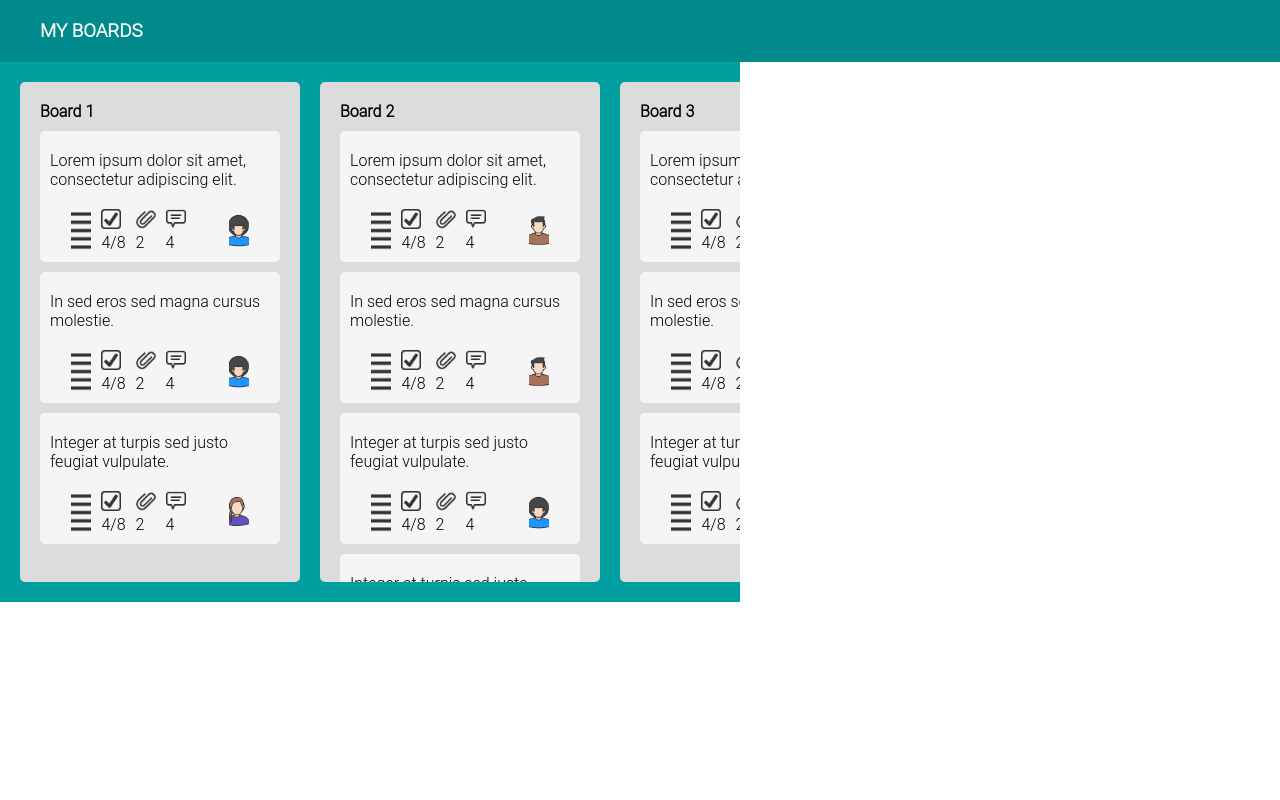
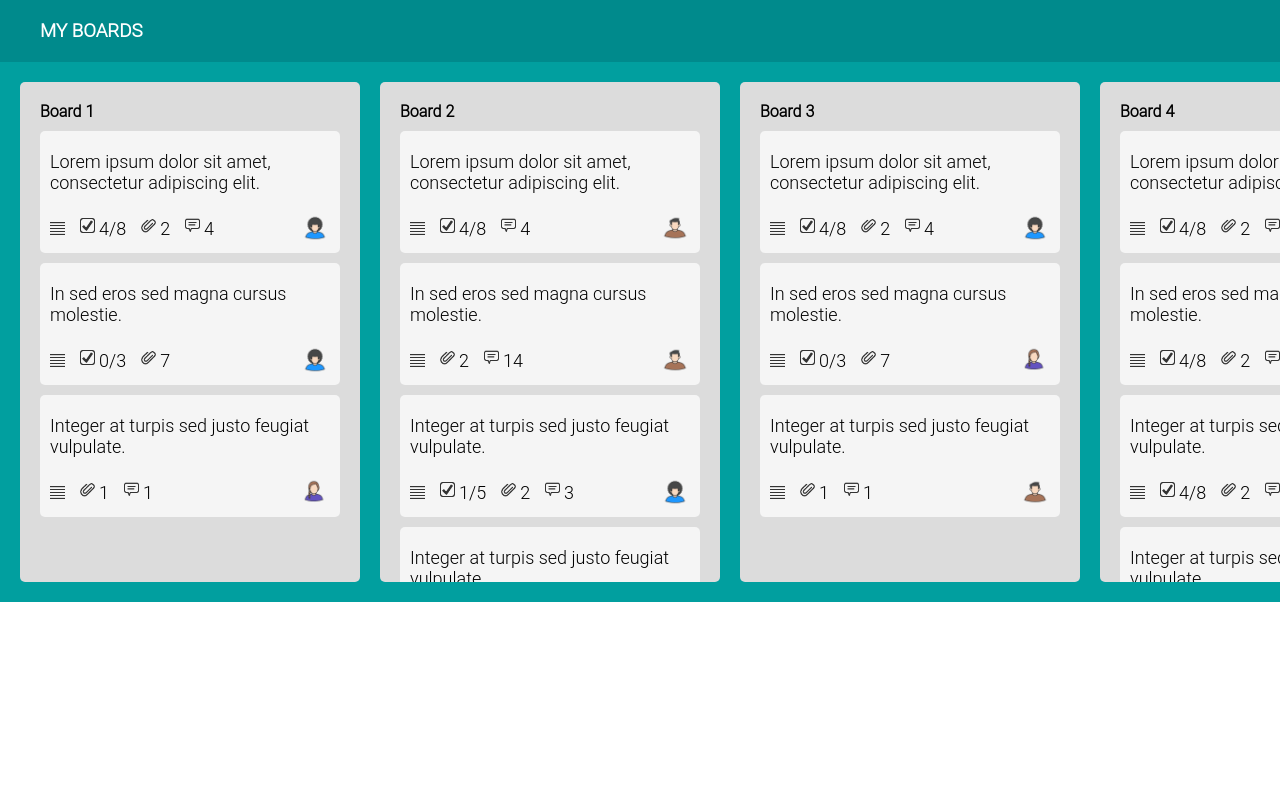
Before and after one commit to Dimonch1k/HTML_CSS_Homework_5, a plain HTML site: page 3_Task_Boards_Page/index.html in a window 1280 px wide. Drawn offline with Linux system fonts and the light colour scheme.

Commit message:
second commit

```diff
--- a/3_Task_Boards_Page/index.html
+++ b/3_Task_Boards_Page/index.html
@@ -23,7 +23,7 @@
 			<div class="boards_wrapper">
 
 				<!-- Board 1 -->
-				<div class="board">
+				<div class="board board1">
 					<!-- Board heading -->
 					<div class="board_heading">
 						<h4>Board 1</h4>
@@ -57,8 +57,9 @@
 										<p>4</p>
 									</div>
 								</div>
-								<img src="./images/Jack_Silverston.png" alt="Jack Silverston">
 
+								<!-- Permormer -->
+								<img class="permormer" src="./images/Jack_Silverston.png" alt="Jack Silverston">
 							</div>
 						</div>
 
@@ -73,21 +74,17 @@
 
 										<div class="info_checks">
 											<img src="./images/Checkbox.png" alt="Checkbox">
-											<p>4/8</p>
+											<p>0/3</p>
 										</div>
 
 										<div class="info_attach">
 											<img src="./images/Attach.png" alt="Attach">
-											<p>2</p>
-										</div>
-
-										<div class="info_comment">
-											<img src="./images/Comment.png" alt="Comment">
-											<p>4</p>
+											<p>7</p>
 										</div>
 									</div>
 
-									<img src="./images/Jack_Silverston.png" alt="Jack Silverston">
+									<!-- Permormer -->
+									<img class="permormer" src="./images/Jack_Silverston.png" alt="Jack Silverston">
 								</div>
 							</div>
 
@@ -100,23 +97,19 @@
 									<div class="additional_info">
 										<img src="./images/Settings.png" alt="Settings">
 
-										<div class="info_checks">
-											<img src="./images/Checkbox.png" alt="Checkbox">
-											<p>4/8</p>
-										</div>
-
 										<div class="info_attach">
 											<img src="./images/Attach.png" alt="Attach">
-											<p>2</p>
+											<p>1</p>
 										</div>
 
 										<div class="info_comment">
 											<img src="./images/Comment.png" alt="Comment">
-											<p>4</p>
+											<p>1</p>
 										</div>
 									</div>
 
-									<img src="./images/Anie_Smith.png" alt="Jack Silverston">
+									<!-- Permormer -->
+									<img class="permormer" src="./images/Anie_Smith.png" alt="Jack Silverston">
 								</div>
 							</div>
 					</div>
@@ -147,18 +140,14 @@
 											<p>4/8</p>
 										</div>
 
-										<div class="info_attach">
-											<img src="./images/Attach.png" alt="Attach">
-											<p>2</p>
-										</div>
-
 										<div class="info_comment">
 											<img src="./images/Comment.png" alt="Comment">
 											<p>4</p>
 										</div>
 									</div>
 
-									<img src="./images/Third_Person.png" alt="Jack Silverston">
+									<!-- Permormer -->
+									<img class="permormer" src="./images/Third_Person.png" alt="Jack Silverston">
 								</div>
 							</div>
 
@@ -171,9 +160,34 @@
 									<div class="additional_info">
 										<img src="./images/Settings.png" alt="Settings">
 
+										<div class="info_attach">
+											<img src="./images/Attach.png" alt="Attach">
+											<p>2</p>
+										</div>
+
+										<div class="info_comment">
+											<img src="./images/Comment.png" alt="Comment">
+											<p>14</p>
+										</div>
+									</div>
+
+									<!-- Permormer -->
+									<img class="permormer" src="./images/Third_Person.png" alt="Jack Silverston">
+								</div>
+							</div>
+
+							<!-- Task -->
+							<div class="task">
+								<div class="description">
+									<p>Integer at turpis sed justo feugiat vulpulate.</p>
+								</div>
+								<div class="additional_info_block">
+									<div class="additional_info">
+										<img src="./images/Settings.png" alt="Settings">
+
 										<div class="info_checks">
 											<img src="./images/Checkbox.png" alt="Checkbox">
-											<p>4/8</p>
+											<p>1/5</p>
 										</div>
 
 										<div class="info_attach">
@@ -183,11 +197,12 @@
 
 										<div class="info_comment">
 											<img src="./images/Comment.png" alt="Comment">
-											<p>4</p>
+											<p>3</p>
 										</div>
 									</div>
 
-									<img src="./images/Third_Person.png" alt="Jack Silverston">
+									<!-- Permormer -->
+									<img class="permormer" src="./images/Jack_Silverston.png" alt="Jack Silverston">
 								</div>
 							</div>
 
@@ -216,7 +231,8 @@
 										</div>
 									</div>
 
-									<img src="./images/Jack_Silverston.png" alt="Jack Silverston">
+									<!-- Permormer -->
+									<img class="permormer" src="./images/Fourth_Person.png" alt="Jack Silverston">
 								</div>
 							</div>
 
@@ -245,43 +261,15 @@
 										</div>
 									</div>
 
-									<img src="./images/Fourth_Person.png" alt="Jack Silverston">
-								</div>
-							</div>
-
-							<!-- Task -->
-							<div class="task">
-								<div class="description">
-									<p>Integer at turpis sed justo feugiat vulpulate.</p>
-								</div>
-								<div class="additional_info_block">
-									<div class="additional_info">
-										<img src="./images/Settings.png" alt="Settings">
-
-										<div class="info_checks">
-											<img src="./images/Checkbox.png" alt="Checkbox">
-											<p>4/8</p>
-										</div>
-
-										<div class="info_attach">
-											<img src="./images/Attach.png" alt="Attach">
-											<p>2</p>
-										</div>
-
-										<div class="info_comment">
-											<img src="./images/Comment.png" alt="Comment">
-											<p>4</p>
-										</div>
-									</div>
-
-									<img src="./images/Anie_Smith.png" alt="Jack Silverston">
+									<!-- Permormer -->
+									<img class="permormer" src="./images/Anie_Smith.png" alt="Jack Silverston">
 								</div>
 							</div>
 						</div>
 					</div>
 
 					<!-- Board 3 -->
-					<div class="board">
+					<div class="board board3">
 						<!-- Board heading -->
 						<div class="board_heading">
 							<h4>Board 3</h4>
@@ -314,7 +302,8 @@
 										</div>
 									</div>
 
-									<img src="./images/Jack_Silverston.png" alt="Jack Silverston">
+									<!-- Permormer -->
+									<img class="permormer" src="./images/Jack_Silverston.png" alt="Jack Silverston">
 								</div>
 							</div>
 							<div class="task">
@@ -327,21 +316,17 @@
 
 										<div class="info_checks">
 											<img src="./images/Checkbox.png" alt="Checkbox">
-											<p>4/8</p>
+											<p>0/3</p>
 										</div>
 
 										<div class="info_attach">
 											<img src="./images/Attach.png" alt="Attach">
-											<p>2</p>
-										</div>
-
-										<div class="info_comment">
-											<img src="./images/Comment.png" alt="Comment">
-											<p>4</p>
+											<p>7</p>
 										</div>
 									</div>
 
-									<img src="./images/Anie_Smith.png" alt="Jack Silverston">
+									<!-- Performer -->
+									<img class="performer" src="./images/Anie_Smith.png" alt="Jack Silverston">
 								</div>
 							</div>
 							<div class="task">
@@ -353,23 +338,19 @@
 									<div class="additional_info">
 										<img src="./images/Settings.png" alt="Settings">
 
-										<div class="info_checks">
-											<img src="./images/Checkbox.png" alt="Checkbox">
-											<p>4/8</p>
-										</div>
-
 										<div class="info_attach">
 											<img src="./images/Attach.png" alt="Attach">
-											<p>2</p>
+											<p>1</p>
 										</div>
 
 										<div class="info_comment">
 											<img src="./images/Comment.png" alt="Comment">
-											<p>4</p>
+											<p>1</p>
 										</div>
 									</div>
 
-									<img src="./images/Third_Person.png"
+									<!-- Performer -->
+									<img class="performer" src="./images/Third_Person.png"
 										alt="Jack Silverston">
 								</div>
 							</div>
@@ -410,7 +391,8 @@
 										</div>
 									</div>
 
-									<img src="./images/Fourth_Person.png"
+									<!-- Performer -->
+									<img class="performer" src="./images/Fourth_Person.png"
 										alt="Jack Silverston">
 								</div>
 							</div>
@@ -438,7 +420,8 @@
 										</div>
 									</div>
 
-									<img src="./images/Third_Person.png"
+									<!-- Performer -->
+									<img class="performer" src="./images/Third_Person.png"
 										alt="Jack Silverston">
 								</div>
 							</div>
@@ -467,7 +450,8 @@
 										</div>
 									</div>
 
-									<img src="./images/Anie_Smith.png"
+									<!-- Performer -->
+									<img class="performer" src="./images/Anie_Smith.png"
 										alt="Jack Silverston">
 								</div>
 							</div>
@@ -496,7 +480,8 @@
 										</div>
 									</div>
 
-									<img src="./images/Jack_Silverston.png"
+									<!-- Performer -->
+									<img class="performer" src="./images/Jack_Silverston.png"
 										alt="Jack Silverston">
 								</div>
 							</div>
@@ -525,7 +510,8 @@
 										</div>
 									</div>
 
-									<img src="./images/Fourth_Person.png"
+									<!-- Performer -->
+									<img class="performer" src="./images/Fourth_Person.png"
 										alt="Jack Silverston">
 								</div>
 							</div>
@@ -533,7 +519,7 @@
 					</div>
 
 					<!-- Board 5 -->
-					<div class="board">
+					<div class="board board5">
 						<!-- Board heading -->
 						<div class="board_heading">
 							<h4>Board 5</h4>
@@ -568,7 +554,8 @@
 										</div>
 									</div>
 
-									<img src="./images/Anie_Smith.png"
+									<!-- Performer -->
+									<img class="performer" src="./images/Anie_Smith.png"
 										alt="Jack Silverston">
 								</div>
 							</div>
@@ -582,21 +569,17 @@
 
 										<div class="info_checks">
 											<img src="./images/Checkbox.png" alt="Checkbox">
-											<p>4/8</p>
+											<p>0/3</p>
 										</div>
 
 										<div class="info_attach">
 											<img src="./images/Attach.png" alt="Attach">
-											<p>2</p>
-										</div>
-
-										<div class="info_comment">
-											<img src="./images/Comment.png" alt="Comment">
-											<p>4</p>
+											<p>7</p>
 										</div>
 									</div>
 
-									<img src="./images/Jack_Silverston.png"
+									<!-- Performer -->
+									<img class="performer" src="./images/Jack_Silverston.png"
 										alt="Jack Silverston">
 								</div>
 							</div>
@@ -609,23 +592,19 @@
 									<div class="additional_info">
 										<img src="./images/Settings.png" alt="Settings">
 
-										<div class="info_checks">
-											<img src="./images/Checkbox.png" alt="Checkbox">
-											<p>4/8</p>
-										</div>
-
 										<div class="info_attach">
 											<img src="./images/Attach.png" alt="Attach">
-											<p>2</p>
+											<p>1</p>
 										</div>
 
 										<div class="info_comment">
 											<img src="./images/Comment.png" alt="Comment">
-											<p>4</p>
+											<p>1</p>
 										</div>
 									</div>
 
-									<img src="./images/Third_Person.png" alt="Jack Silverston">
+									<!-- Performer -->
+									<img class="performer" src="./images/Third_Person.png" alt="Jack Silverston">
 								</div>
 							</div>
 						</div>
--- a/3_Task_Boards_Page/styles/index.css
+++ b/3_Task_Boards_Page/styles/index.css
@@ -13,7 +13,7 @@
 	background-color: #dcdcdc;
 	padding: 20px;
 	border-radius: 5px;
-	min-width: 240px;
+	min-width: 300px;
 
 	display: flex;
 	flex-direction: column;
@@ -44,16 +44,30 @@
 .additional_info_block {
 	display: flex;
 	flex-direction: row;
-	justify-content: space-around;
+	justify-content: space-between;
 	gap: 15;
 
 	.additional_info {
 		display: flex;
 		flex-direction: row;
-		gap: 10px;
+		align-items: center;
+		gap: 15px;
+
+		.info_checks, .info_attach, .info_comment {
+			display: flex;
+			flex-direction: row;
+			gap: 4px;
+		}
 	}
 }
 
+.additional_info {
+	display: flex;
+	flex-direction: column;
+	gap: 5px;
+}
+
+/* Scroll boards */
 div.board2,
 div.board4 {
 	height: 460px;
--- a/3_Task_Boards_Page/styles/tags.css
+++ b/3_Task_Boards_Page/styles/tags.css
@@ -16,7 +16,7 @@ header {
 main {
 	background-color: #019f9f;
 	padding: 20px;
-	width: 700px;
+	width: inherit;
 
 	overflow-x: auto;
 	overflow-y: hidden;
@@ -25,10 +25,16 @@ main {
 /* Paragraphs */
 p {
 	white-space: wrap;
+	font-size: 18px;
 }
 
 /* Images */
-img {
+.additional_info_block img {
 	object-fit: cover;
-	width: 20px;
+
+	height: 30px;
 }
+
+.additional_info img {
+	height: 15px;
+}
```
